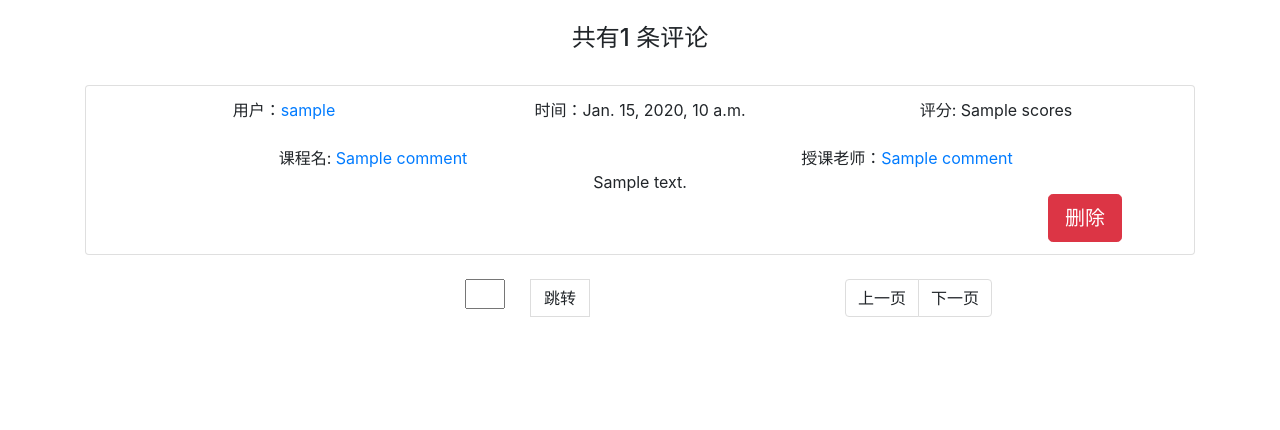
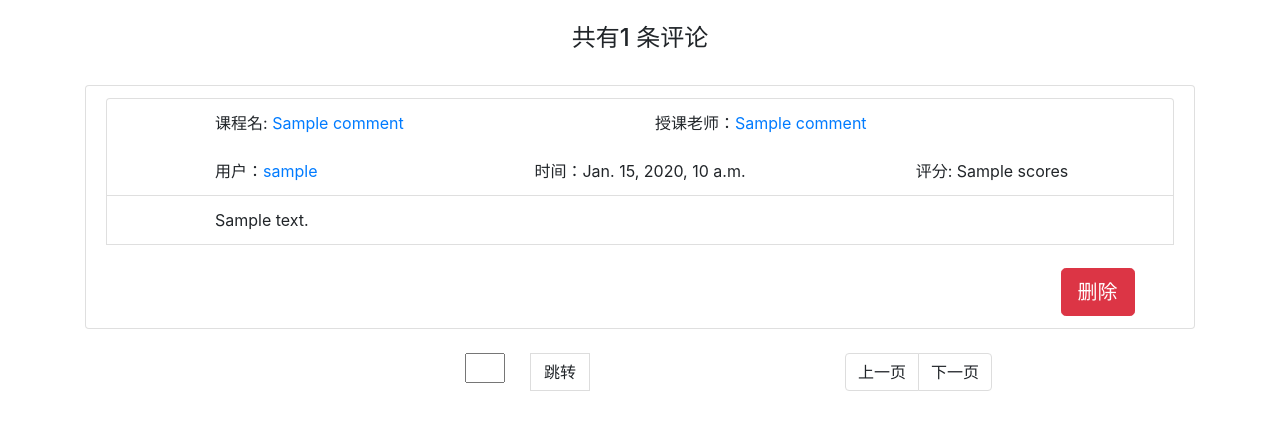
Before and after one commit to rRetr0Git/rateMyCourse, a Django app: template rateMyCourse/templates/rateMyCourse/admin.html in a window 1280 px wide. Shown: the part 56-486 px from the top of the page. Run offline with Django 3.2, Linux system fonts and the light colour scheme; the template is opened without the code that fills it: most values are stand-ins (such as "Sample title", 1, 10 or a date in 2020); some libraries are stand-ins or nearby versions.

Commit message:
fix style

```diff
--- a/rateMyCourse/templates/rateMyCourse/admin.html
+++ b/rateMyCourse/templates/rateMyCourse/admin.html
@@ -15,9 +15,22 @@
             <list class="list-group">
                 {% for comment in all_comments %}
                     <ul class="list-group-item">
-                        <div class="col-md-12 column">
+                        <div class="col-md-12 column list-group-item">
                             <div class="row clearfix">
-                                <div class="col-md-4 column">
+                                <div class="col-md-1 column">
+                                </div>
+                                <div class="col-md-5 column" align="left">
+                                    课程名: <a href="/course/{{comment.teachercourseId}}/">{{comment.coursename}}</a>
+                                </div>
+                                <div class="col-md-6 column" align="left">
+                                    授课老师：<a href="/teacher/{{comment.teacherId}}/">{{comment.teachername}}</a>
+                                </div>
+                            </div>
+                            <br>
+                            <div class="row clearfix">
+                                <div class="col-md-1 column">
+                                </div>
+                                <div class="col-md-3 column" align="left">
                                     用户：<a href="/userInfo/?name={{ comment.username }}">{{comment.username}}</a>
                                 </div>
                                 <div class="col-md-4 column">
@@ -27,26 +40,26 @@
                                     评分: {{ comment.scores }}
                                 </div>
                             </div>
-                            <br>
+
+
+                        </div>
+                        <div class="col-md-12 column list-group-item">
                             <div class="row clearfix">
-                                <div class="col-md-6 column">
-                                    课程名: <a href="/course/{{comment.teachercourseId}}/">{{comment.coursename}}</a>
+                                <div class="col-md-1 column">
                                 </div>
-                                <div class="col-md-6 column">
-                                    授课老师：<a href="/teacher/{{comment.teacherId}}/">{{comment.teachername}}</a>
+                                <div class="col-md-10 column" align="left">
+                                    {{ comment.content }}
+                                </div>
+                                <div class="col-md-1 column">
                                 </div>
                             </div>
-                            <div class="row clearfix">
-                                <div class="col-md-12 column">
-                                    {{ comment.content }}
-                                </div>
+                        </div>
+                        <br>
+                        <div class="row clearfix">
+                            <div class="col-md-10 column">
                             </div>
-                            <div class="row clearfix">
-                                <div class="col-md-10 column">
-                                </div>
-                                <div class="col-md-2 column">
-                                    <a class="btn btn-lg btn-danger" onclick="Func_adminDeleteComment('{{comment.commentId}}')" href="javascript:void(0)">删除</a>
-                                </div>
+                            <div class="col-md-2 column">
+                                <a class="btn btn-lg btn-danger" onclick="Func_adminDeleteComment('{{comment.commentId}}')" href="javascript:void(0)">删除</a>
                             </div>
                         </div>
                     </ul>
```
